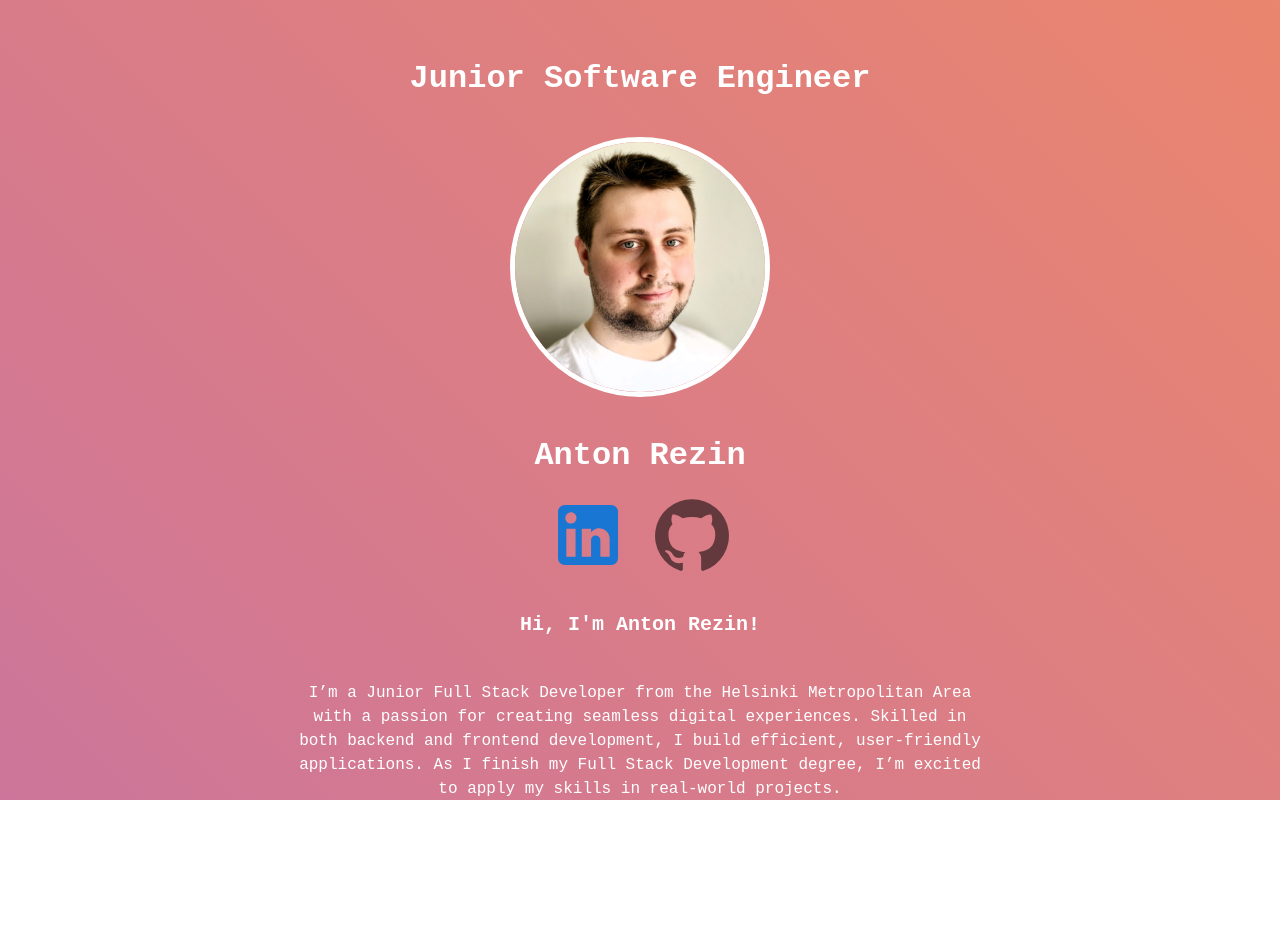
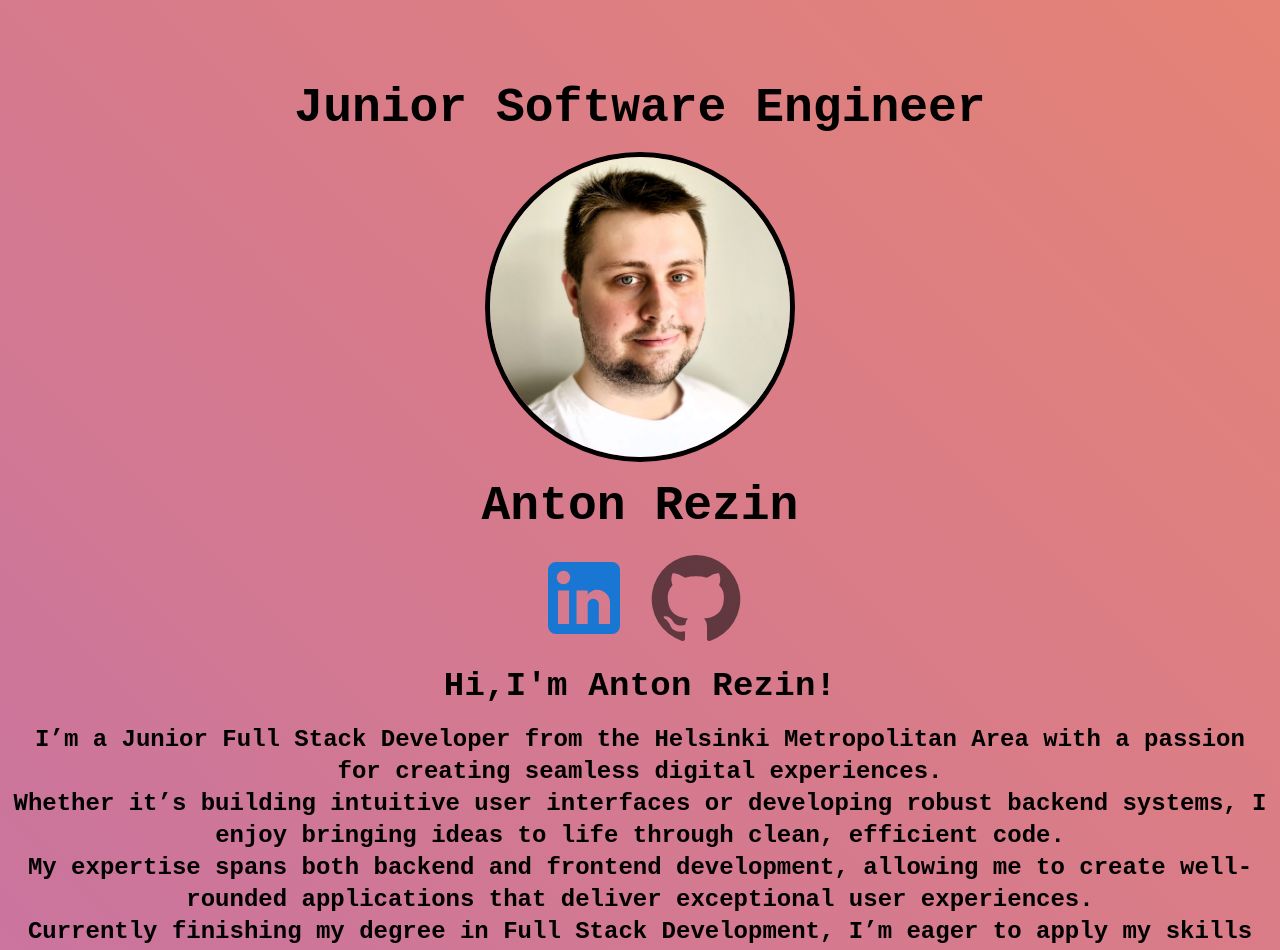
Before and after one commit to antonrezin/PortfolioContactWebsite, a React (Vite) app: page / in a window 1280 px wide. Shown: the top 950 px of the page. Before the commit the page ends 800 px from the top, so only its background shows below. Built offline with nearby package versions, Linux system fonts and the light colour scheme.

Commit message:
Improved and rebuild MUI and CSS styles from scratch.

```diff
--- a/src/App.css
+++ b/src/App.css
@@ -1,30 +1,14 @@
-html, body {
+html,body {
     margin: 0;
     padding: 0;
-    height: 100%;
-    width: 100%;
-}
-
-html {
-    overflow-x: hidden;
-    overflow-y: hidden;
-}
-
-body {
-    overflow-x: hidden;
-    overflow-y: hidden;
 }
 
 .animated-gradient {
-    position: absolute;
-    top: 0;
-    left: 0;
-    height: 100%;
-    width: 100%;
+    min-height: 100vh;
+    justify-content: space-evenly;
     background: linear-gradient(45deg, #8c52ff, #ff914d);
     background-size: 400% 400%;
     animation: gradient-animation 10s ease infinite;
-    z-index: -10;
 }
 
 @keyframes gradient-animation {
--- a/src/App.jsx
+++ b/src/App.jsx
@@ -1,15 +1,15 @@
-// src/App.jsx
-import { ThemeProvider } from "@mui/material/styles";
-import Home from "./components/Home/Home";
-import theme from "./themes/theme";
+import { ThemeProvider } from "@mui/material";
 import "./App.css";
+import Home from "./components/Home";
+import theme from "./theme";
 
 function App() {
   return (
     <ThemeProvider theme={theme}>
       <div className="App">
-        <div className="animated-gradient"></div>
-        <Home />
+        <div className="animated-gradient">
+          <Home />
+        </div>
       </div>
     </ThemeProvider>
   );
--- /dev/null
+++ b/src/components/Home.jsx
@@ -0,0 +1,101 @@
+import { Stack, Box, Typography } from "@mui/material";
+import profilePicture from "/assets/ProfilePicture.jpg";
+import LinkedInIcon from "@mui/icons-material/LinkedIn";
+import GitHubIcon from "@mui/icons-material/GitHub";
+
+function Home() {
+  return (
+    <Stack
+      spacing={2}
+      sx={{
+        justifyContent: "center",
+        alignItems: "center",
+        paddingX: 1,
+        paddingY: 10,
+      }}
+    >
+      <Typography
+        fontFamily={"monospace"}
+        variant="h3"
+        fontWeight={"bold"}
+        textAlign={"center"}
+      >
+        Junior Software Engineer
+      </Typography>
+
+      <img
+        src={profilePicture}
+        alt="Anton Rezin Junior Software Developer Portfolio Website."
+        style={{
+          width: "100%",
+          maxWidth: "300px",
+          maxHeight: "300px",
+          borderRadius: "50%",
+          border: "5px solid #000000",
+        }}
+      />
+
+      <Typography
+        fontFamily={"monospace"}
+        variant="h3"
+        fontWeight={"bold"}
+        textAlign={"center"}
+      >
+        Anton Rezin
+      </Typography>
+
+      <Stack direction="row" spacing={2}>
+        <a href="https://www.linkedin.com/in/antonrezin/" target="_blank">
+          <LinkedInIcon sx={{ fontSize: "6rem", color: "primary.main" }} />
+        </a>
+
+        <a href="https://github.com/antonrezin" target="_blank">
+          <GitHubIcon sx={{ fontSize: "6rem", color: "action.active" }} />
+        </a>
+      </Stack>
+
+      <Typography
+        fontFamily={"monospace"}
+        variant="h4"
+        fontWeight={"bold"}
+        textAlign={"center"}
+      >
+        Hi,I'm Anton Rezin!
+      </Typography>
+
+      <Typography
+        fontFamily={"monospace"}
+        variant="h5"
+        fontWeight={"bold"}
+        textAlign={"center"}
+        maxWidth={"1600px"}
+      >
+        I’m a Junior Full Stack Developer from the Helsinki Metropolitan Area
+        with a passion for creating seamless digital experiences.
+        <br />
+        Whether it’s building intuitive user interfaces or developing robust
+        backend systems, I enjoy bringing ideas to life through clean, efficient
+        code.
+        <br />
+        My expertise spans both backend and frontend development, allowing me to
+        create well-rounded applications that deliver exceptional user
+        experiences.
+        <br />
+        Currently finishing my degree in Full Stack Development, I’m eager to
+        apply my skills in real-world projects and collaborate with teams that
+        value innovation and quality.
+      </Typography>
+
+      <Typography
+        fontFamily={"monospace"}
+        variant="h4"
+        fontWeight={"bold"}
+        textAlign={"center"}
+      >
+        Let’s create something extraordinary together!
+      </Typography>
+    </Stack>
+  );
+}
+
+export default Home;
--- a/src/components/Home/Home.jsx
+++ /dev/null
@@ -1,113 +0,0 @@
-import { Box, Stack, Typography } from "@mui/material";
-import profilePicture from "/assets/ProfilePicture.jpg";
-import LinkedInIcon from "@mui/icons-material/LinkedIn";
-import GitHubIcon from "@mui/icons-material/GitHub";
-
-function Home() {
-  return (
-    <Stack
-      className="homePage"
-      sx={{
-        justifyContent: "flex-start",
-        alignItems: "center",
-        height: "100vh",
-        padding: { xs: "20px", md: "40px" },
-        textAlign: "center",
-        overflowY: "auto",
-      }}
-    >
-      <Typography
-        fontFamily={"monospace"}
-        className="homeDesc"
-        variant="h3"
-        sx={{ fontSize: { xs: "1.5rem", md: "2rem" } }}
-      >
-        <b>Junior Software Engineer</b>
-      </Typography>
-
-      <img
-        src={profilePicture}
-        alt="Anton Rezin Junior Software Developer Portfolio Website."
-        className="profilePic"
-        style={{
-          width: "100%",
-          maxWidth: "250px",
-          maxHeight: "250px",
-          height: "auto",
-          borderRadius: "50%",
-          border: "5px solid #ffffff",
-          margin: "20px 0",
-        }}
-      />
-
-      <Typography fontFamily={"monospace"} className="homeDesc" variant="h3">
-        <b>Anton Rezin</b>
-      </Typography>
-
-      <Box
-        sx={{
-          display: "flex",
-          justifyContent: "center",
-          alignItems: "center",
-          gap: { xs: 2, md: 3 },
-          flexDirection: "row",
-        }}
-      >
-        <a
-          href="https://www.linkedin.com/in/antonrezin/"
-          target="_blank"
-          rel="noopener noreferrer"
-        >
-          <LinkedInIcon sx={{ fontSize: "5rem", color: "primary.main" }} />
-        </a>
-        <a
-          href="https://github.com/antonrezin"
-          target="_blank"
-          rel="noopener noreferrer"
-        >
-          <GitHubIcon sx={{ fontSize: "5rem", color: "action.active" }} />
-        </a>
-      </Box>
-
-      <Typography
-        fontFamily={"monospace"}
-        className="homeDesc"
-        textAlign={"center"}
-        variant="h6"
-        sx={{ fontSize: { xs: "1.25rem", md: "1.25rem" }, marginTop: "20px" }}
-      >
-        <b>Hi, I'm Anton Rezin!</b>
-      </Typography>
-
-      <Typography
-        fontFamily={"monospace"}
-        className="homeDesc"
-        textAlign={"center"}
-        variant="body1"
-        sx={{
-          fontSize: { xs: "1rem", md: "1rem" },
-          margin: "10px 0",
-          maxWidth: "700px",
-        }}
-      >
-        I’m a Junior Full Stack Developer from the Helsinki Metropolitan Area
-        with a passion for creating seamless digital experiences. Skilled in
-        both backend and frontend development, I build efficient, user-friendly
-        applications. As I finish my Full Stack Development degree, I’m excited
-        to apply my skills in real-world projects.
-      </Typography>
-
-      <Typography
-        fontFamily={"monospace"}
-        className="homeDesc"
-        textAlign={"center"}
-        variant="h6"
-        sx={{ fontSize: { xs: "1.25rem", md: "1.25rem" } }}
-      >
-        <b>Let’s create something extraordinary together!</b>
-      </Typography>
-    </Stack>
-  );
-}
-
-export default Home;
--- /dev/null
+++ b/src/theme.jsx
@@ -0,0 +1,18 @@
+import { createTheme } from "@mui/material";
+
+const theme = createTheme({
+  components: {
+    MuiSvgIcon: {
+      styleOverrides: {
+        root: {
+          transition: "transform 0.3s, color 0.3s",
+          "&:hover": {
+            transform: "scale(1.2)",
+          },
+        },
+      },
+    },
+  },
+});
+
+export default theme;
--- a/src/themes/theme.jsx
+++ /dev/null
@@ -1,85 +0,0 @@
-import { createTheme } from "@mui/material/styles";
-
-const theme = createTheme({
-  palette: {
-    text: {
-      primary: "#ffffff",
-    },
-  },
-  typography: {
-    fontFamily: "monospace",
-    h3: {
-      fontSize: "2rem",
-      color: "#ffffff",
-      "@media (max-width: 768px)": {
-        fontSize: "1.5rem",
-      },
-    },
-    h4: {
-      fontSize: "1.75rem",
-      color: "#ffffff",
-      "@media (max-width: 768px)": {
-        fontSize: "1.25rem",
-      },
-    },
-    h6: {
-      fontSize: "1.25rem",
-      color: "#ffffff",
-      lineHeight: 1.6,
-      "@media (max-width: 768px)": {
-        lineHeight: 1.5,
-        fontSize: "1rem",
-      },
-    },
-    body1: {
-      fontSize: "1rem",
-      color: "#ffffff",
-      "@media (max-width: 768px)": {
-        fontSize: "0.875rem",
-      },
-    },
-  },
-  components: {
-    MuiStack: {
-      styleOverrides: {
-        root: {
-          justifyContent: "center",
-          alignItems: "center",
-          height: "100vh",
-          padding: "20px",
-          textAlign: "center",
-          overflow: "hidden",
-          "@media (max-width: 768px)": {
-            padding: "10px",
-          },
-        },
-      },
-    },
-    MuiTypography: {
-      styleOverrides: {
-        root: {
-          margin: "10px",
-          padding: "10px",
-          transition: "transform 0.3s ease",
-          "&:hover": {
-            transform: "scale(1.05)",
-          },
-        },
-      },
-    },
-    MuiSvgIcon: {
-      styleOverrides: {
-        root: {
-          fontSize: "3rem",
-          transition: "transform 0.3s ease, color 0.3s ease",
-          "&:hover": {
-            transform: "scale(1.2)",
-            color: "#ffffff",
-          },
-        },
-      },
-    },
-  },
-});
-
-export default theme;
```
